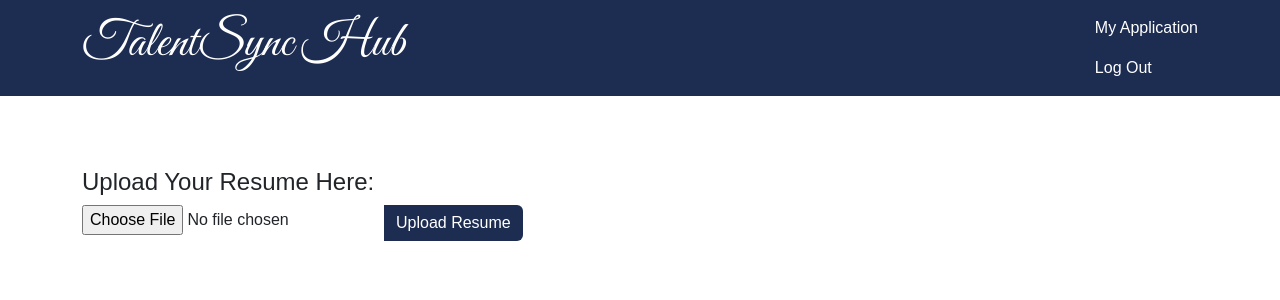
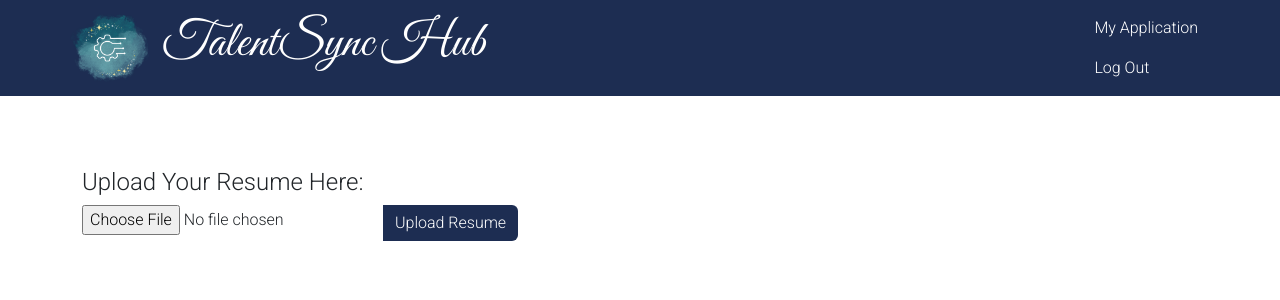
Before and after one commit to LorXinHui/DevHack, a Flask app: page /resume in a window 1280 px wide. Shown: the top 300 px of the page. Run offline with Flask 3, Linux system fonts and the light colour scheme.

Commit message:
designed interface of employee index page

```diff
--- a/static/css/style.css
+++ b/static/css/style.css
@@ -1,7 +1,7 @@
 body {
     margin: 0;
     padding: 0;
-    font-family: 'Monteserrat', sans-serif;
+    font-family: 'Roboto', sans-serif;
 }
 
 .btn.btn-primary {
@@ -12,10 +12,63 @@ body {
 
 .navbar {
     background-color: #1D2D52; /* Replace with your preferred background color */
+    overflow: hidden; /* Ensure child elements don't overflow */
 }
 
-.navbar .navbar-brand,
+.navbar .container {
+    position: relative;
+}
+
+.navbar .navbar-brand {
+    color: #ffffff;
+    font-family: 'Roboto', sans-serif;
+    text-decoration: none; /* Remove underlines from the link */
+    display: flex;
+    align-items: center; /* Center items vertically */
+}
+
+.navbar-logo {
+    height: 100%; /* Set the height of the image to 100% of the parent container (navbar-brand) */
+    position: absolute;
+    left: 0;
+}
+
+.navbar .navbar-brand h3 {
+    font-family: 'Great Vibes', cursive;
+    font-size: 50px;
+    margin-left: 80px;
+}
+
 .navbar .navbar-nav .nav-link {
-    color: #ffffff; /* Replace with your preferred font color */
-    font-family: 'Monteserrat', sans-serif;
+    color: #ffffff;
+    font-family: 'Roboto', sans-serif;
+    position: relative;
+    z-index: 1;
 }
+
+.card {
+    position: relative;
+    border: none;
+    padding: 20px; /* Add some padding for better visual appeal */
+    box-shadow: 0 4px 8px rgba(0, 0, 0, 0.1); /* Add a subtle box shadow */
+}
+
+.container {
+    position: relative;
+}
+
+.bottom-right-image {
+    position: absolute;
+    bottom: 0;
+    right: 0;
+    height: 70%; /* Set a maximum height for the image */
+    z-index: 1; /* Ensure the image is behind the text */
+}
+
+.container h3,
+.container p,
+.container ul,
+.container input {
+    position: relative;
+    z-index: 2; /* Ensure the text elements are on top of the image */
+}
--- a/templates/index_emp.html
+++ b/templates/index_emp.html
@@ -12,6 +12,7 @@
     <link rel="preconnect" href="https://fonts.gstatic.com" crossorigin>
     <link href="https://fonts.googleapis.com/css2?family=Montserrat&display=swap" rel="stylesheet">
     <link href="https://fonts.googleapis.com/css2?family=Great+Vibes&display=swap" rel="stylesheet">
+    <link href="https://fonts.googleapis.com/css2?family=Roboto:wght@300&display=swap" rel="stylesheet">
 
     <title>TalentSync Hub</title>
 </head>
@@ -20,6 +21,7 @@
     <nav class = "navbar">
         <div class = "container">
             <a href="/home" class = "navbar-brand">
+                <img src = "/static/css/images/logo.png" alt = "Logo" class = "navbar-logo">
                 <h3 class = "display-7" style = "font-family: 'Great Vibes', cursive; font-size: 50px; color: #ffffff">TalentSync Hub</h3>
             </a>
             <ul class = "navbar-nav">
@@ -38,7 +40,7 @@
     <!-- Display username if available -->
     {% if username %}
     <div class="container">
-        <h1>Welcome, {{ username }}!</h1>
+        <h1>Welcome, <b style = "font-family: 'Great Vibes', cursive; font-size: 70px;">{{ username }}</b> !</h1>
         <h3>Land your dream job here!!!</h3>
     </div>
     {% endif %}
@@ -68,8 +70,9 @@
                         <li>Excellent communication and teamwork skills</li>
                     </ul>
 
-                    <button type="submit" onclick="apply()" id="apply">Apply</button>
+                    <input type = "submit" id = "apply" value = "Apply"  class = "btn btn-primary" onclick = "apply()">
                 </p>
+                <img src="/static/css/images/border.png" alt="Image" class="bottom-right-image">
             </div>
         </div>
         {% endblock body %}
```
Also changed, not shown: static/css/images/border.png (added), static/css/images/logo.png (added).
